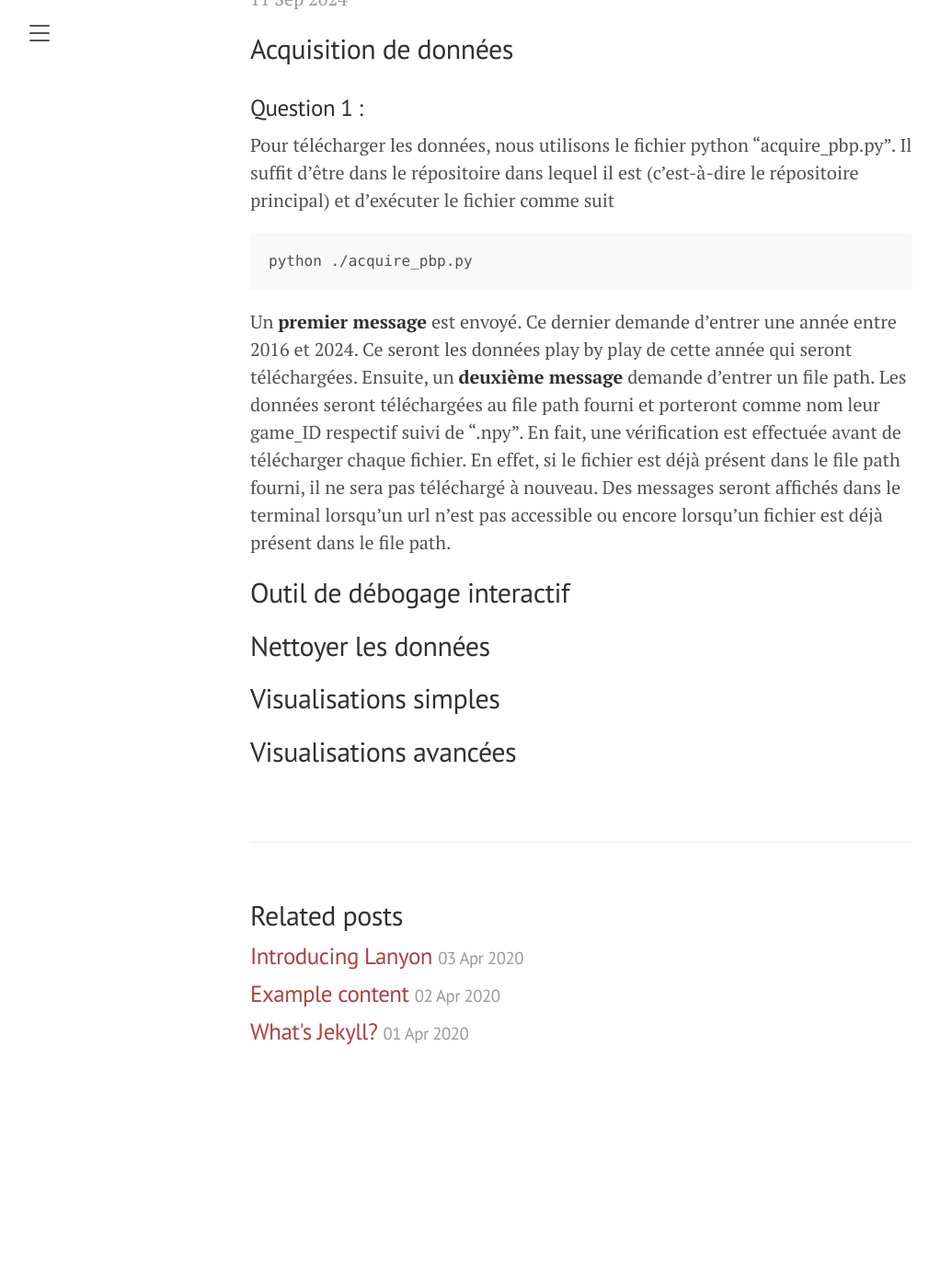
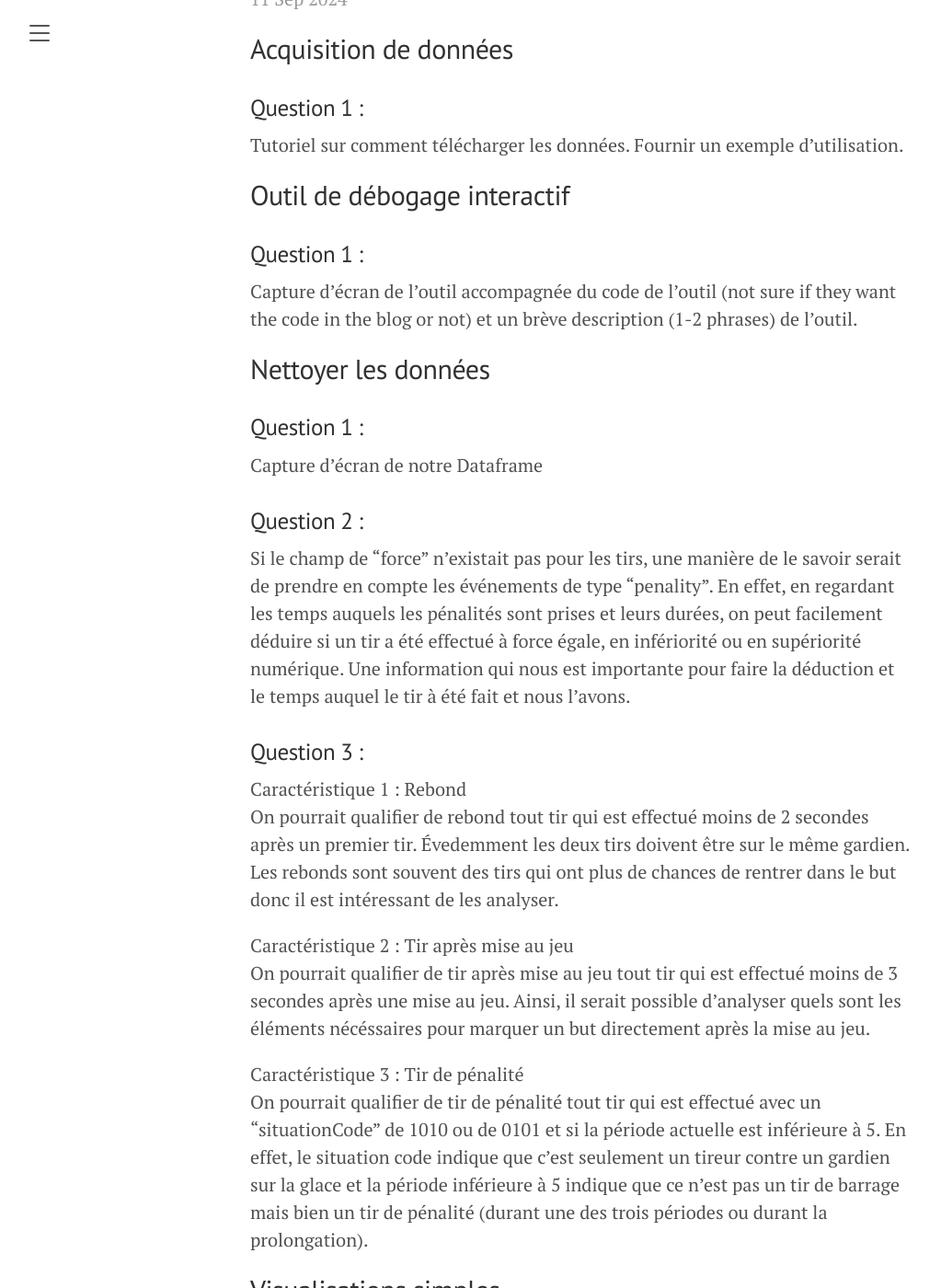
Before and after one commit to PhilSchoeb/blog, a Jekyll site: the page built from _posts/2024-09-11-milestone-1.md, in a window 1280 px wide and 1400 px high, scrolled down 198 px. Shown: the whole window at 92% size, without its empty margins (8-1031 px from the left). Built offline with Jekyll 4.4.1, drawn with Linux system fonts in a browser that asks for light colours; before the commit the page ends 1396 px from its top, so only the background shows below that; some of the changed text lies outside the part shown.

Commit message:
Pistes de réponses + formatage général
Pistes de réponses pour Q2 et Q3 de la section nettoyage des données en particulier

````diff
--- a/_posts/2024-09-11-milestone-1.md
+++ b/_posts/2024-09-11-milestone-1.md
@@ -7,16 +7,65 @@ title: Milestone 1
 
 ### Question 1 :
 
-Pour télécharger les données, nous utilisons le fichier python "acquire_pbp.py". Il suffit d'être dans le répositoire dans lequel il est (c'est-à-dire le répositoire principal) et d'exécuter le fichier comme suit
-```markdown
-python ./acquire_pbp.py
-```
-Un **premier message** est envoyé. Ce dernier demande d'entrer une année entre 2016 et 2024. Ce seront les données play by play de cette année qui seront téléchargées. Ensuite, un **deuxième message** demande d'entrer un file path. Les données seront téléchargées au file path fourni et porteront comme nom leur game_ID respectif suivi de ".npy". En fait, une vérification est effectuée avant de télécharger chaque fichier. En effet, si le fichier est déjà présent dans le file path fourni, il ne sera pas téléchargé à nouveau. Des messages seront affichés dans le terminal lorsqu'un url n'est pas accessible ou encore lorsqu'un fichier est déjà présent dans le file path.
+Tutoriel sur comment télécharger les données. Fournir un exemple d'utilisation.
 
 ## Outil de débogage interactif
 
+### Question 1 :
+
+Capture d'écran de l'outil accompagnée du code de l'outil (not sure if they want the code in the blog or not) et un brève description (1-2 phrases) de l'outil.
+
 ## Nettoyer les données
+
+### Question 1 :
+
+Capture d'écran de notre Dataframe
+
+### Question 2 :
+
+Si le champ de "force" n'existait pas pour les tirs, une manière de le savoir serait de prendre en compte les événements de type "penality". En effet, en regardant les temps auquels les pénalités sont prises et leurs durées, on peut facilement déduire si un tir a été effectué à force égale, en infériorité ou en supériorité numérique. Une information qui nous est importante pour faire la déduction et le temps auquel le tir à été fait et nous l'avons.
+
+### Question 3 :
+
+Caractéristique 1 : Rebond\
+On pourrait qualifier de rebond tout tir qui est effectué moins de 2 secondes après un premier tir. Évedemment les deux tirs doivent être sur le même gardien. Les rebonds sont souvent des tirs qui ont plus de chances de rentrer dans le but donc il est intéressant de les analyser.
+
+Caractéristique 2 : Tir après mise au jeu\
+On pourrait qualifier de tir après mise au jeu tout tir qui est effectué moins de 3 secondes après une mise au jeu. Ainsi, il serait possible d'analyser quels sont les éléments nécéssaires pour marquer un but directement après la mise au jeu.
+
+Caractéristique 3 : Tir de pénalité\
+On pourrait qualifier de tir de pénalité tout tir qui est effectué avec un "situationCode" de 1010 ou de 0101 et si la période actuelle est inférieure à 5. En effet, le situation code indique que c'est seulement un tireur contre un gardien sur la glace et la période inférieure à 5 indique que ce n'est pas un tir de barrage mais bien un tir de pénalité (durant une des trois périodes ou durant la prolongation).
 
 ## Visualisations simples
 
+### Question 1
+
+Graphique qui compare les types de tirs de toutes les équipes dans une saison et discussion.
+
+#### a)
+
+Un graphique qui montre la relation entre la distance à laquelle un tir est fait et la chance qu'il soit un but. Ce graphique est pour toutes les saisons entre 2018-19 et 2020-21. Discussion.
+
+### Question 2
+
+Combiner les deux graphiques ci-dessus en un nouveau graphique et discussion.
+
 ## Visualisations avancées
+
+### Question 1
+
+4 graphiques de zone offensive qui permettent de sélectionner n'importe quelle équipe pour la saison.
+
+### Question 2
+
+Discussion
+
+### Question 3
+
+Discussion par rapport à l'écolution de l'Avalanche du Colorado.
+
+### Question 4
+
+Discussion par rapport aux Sabres de Buffalo et au Lightning de Tampa Bay.
+
+# Don't mind anything after this line. We can remove everything easily, but it contains important information so let's keep it for now.
````
